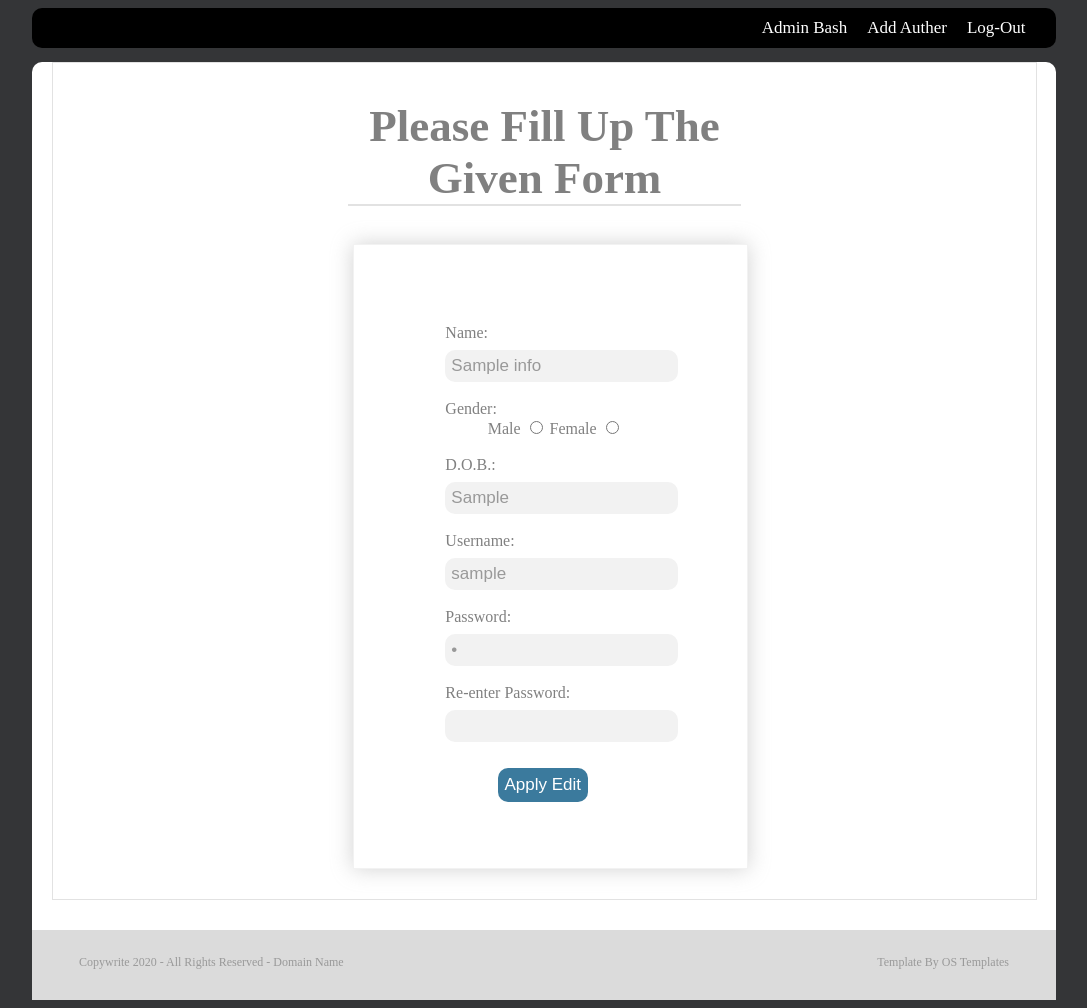
After one commit to ShahilJha/webproject, a PHP site: page /signup_update_page.php?id=1 in a window 1280 px wide. The commit adds this page. Shown: the whole page, without its empty margins (96-1183 px from the left). Run offline with PHP 8.4, Linux system fonts and the light colour scheme; the visitor is signed in with stand-in values (Sample User, id 1); tables that the repository leaves empty or names only in its code hold one stand-in row (values such as "Sample post").

Commit message:
added frontend page for login and team member tables in admin_bash.php

```diff
--- a/admin_bash.php
+++ b/admin_bash.php
@@ -56,7 +56,7 @@ $result1 = mysqli_query($con,$query1) or die(mysqli_error($con));
  		echo "<td>".$arr['id']."</td>";
  		echo "<td>".$arr['username']."</td>";
  		echo "<td>".$arr['user_pass']."</td>";
- 		echo "<td><a href='backend/update_page.php?id=".$arr['id']."'>Edit</a></td>";
+ 		echo "<td><a href='login_update_page.php?id=".$arr['id']."'>Edit</a></td>";
  		echo "<td><a href='backend/login_info_delete.php?id=".$arr['id']."' onclick=\"return confirm('are you sure you want to delete!');\">Delete</a></td>";
  		echo "<td><a href='login_info_view.php?id=".$arr['id']."'>View</a></td>";
  		echo "</tr>";
@@ -100,7 +100,7 @@ $result2 = mysqli_query($con,$query2) or die(mysqli_error($con));
  		echo "<td>".$arr2['dob']."</td>";
  		echo "<td>".$arr2['username']."</td>";
  		echo "<td>".$arr2['user_pass']."</td>";
- 		echo "<td><a href='backend/update_page.php?id=".$arr2['id']."'>Edit</a></td>";
+ 		echo "<td><a href='signup_update_page.php?id=".$arr2['id']."'>Edit</a></td>";
  		echo "<td><a href='backend/signup_info_delete.php?id=".$arr2['id']."' onclick=\"return confirm('are you sure you want to delete!');\">Delete</a></td>";
  		echo "<td><a href='signup_info_view.php?id=".$arr2['id']."'>View</a></td>";
  		echo "</tr>";
--- /dev/null
+++ b/signup_update_page.php
@@ -0,0 +1,67 @@
+<?php
+session_start();
+if(isset($_SESSION['username'])){
+  include("control_ribbon.php");
+}
+else{
+  header('location: login.php');
+}
+?>
+<?php
+$i = $_GET['id'];
+$con = mysqli_connect('localhost','root','') or die(mysqli_error($con));
+mysqli_select_db($con,'project') or die(mysqli_error($con));
+$q = "select * from signup_info where id = $i";
+$res = mysqli_query($con,$q) or die(mysqli_error($con));
+$arr=mysqli_fetch_array($res,MYSQLI_ASSOC)
+?>
+<!DOCTYPE html>
+<html>
+<head>
+  <title>Viewboard</title>
+  <link rel="stylesheet" type="text/css" href="style.css">
+  <link rel="stylesheet" type="text/css" href="admin_style.css">
+  <link rel="stylesheet" type="text/css" href="control_ribbon_style.css">
+  <link rel="stylesheet" type="text/css" href="admin_bash_table_style.css">
+</head>
+<body>
+<br><br><br>
+<div class="container" style="border-radius: 10px 10px 0px 0px;">
+
+<div class="post-container">
+  <div class="post">
+  <div align="center" class="post-title"><h2>Please Fill Up the Given Form</h2></div>
+  <div class="login-style">
+      <div class="filler"></div>
+        <div class="filler"></div>
+      <form method="POST" action="backend/signup_update_process.php"  style="margin-left: 12%;">
+        <div class="login-user">Name:<br>
+          <input type="text" name="name" value="<?php echo $arr['name'] ?>">
+        </div><br>
+        <div class="login-user">Gender: <br>
+          <div class="signup-radio-btn" style="margin-left: 15%;">
+            Male <input type="radio" name="gender" value="Male" value="<?php echo $arr['gender'] ?>">
+            Female <input type="radio" name="gender" value="Female" value="<?php echo $arr['gender'] ?>">
+          </div>
+        </div><br>
+        <div class="login-user">D.O.B.:<br>  <input type="text" name="dob" value="<?php echo $arr['dob'] ?>"></div><br>
+        <div class="login-user">Username: <br><input type="text" name="username" value="<?php echo $arr['username'] ?>"></div><br>
+        <div class="login-pass">Password:<br>  <input type="password" name="password" value="<?php echo $arr['user_pass'] ?>"></div><br>
+        <div class="login-pass">Re-enter Password: <br> <input type="password" name="repassword"></div><br>
+        <input type="submit" name="btn" value="Apply Edit" style="margin-left:25%;">
+      </form>
+      <div class="filler"></div>
+  </div>
+  <div class="filler"></div>
+  </div>
+  </div>
+
+<!-- main container <div> -->
+<div class="filler"></div>
+</div>
+</div>
+<!-- end of content -->
+<?php include 'footer.php'; ?>
+
+</body>
+</html>
```
Also changed, not shown: login_update_page.php (added, +58 -0 lines), backend/login_update_process.php (added), backend/signup_update_process.php (added).
